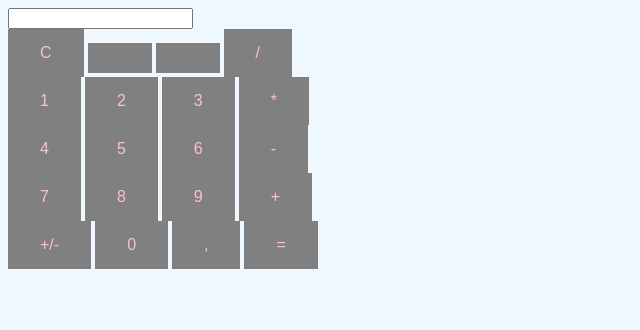
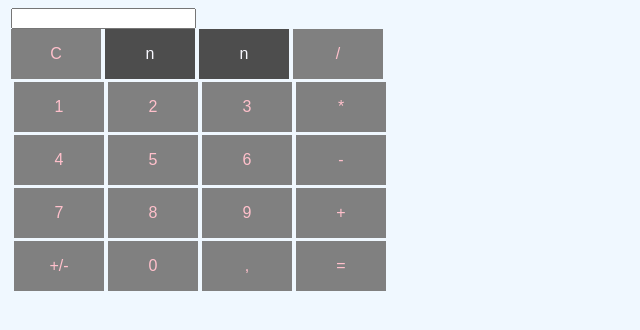
Before and after one commit to okaypavel/kalkulator, a plain HTML site: page index.html in a window 1280 px wide. Shown: the whole page, without its empty margins (0-640 px from the left). Drawn offline with Linux system fonts and the light colour scheme.

Commit message:
kolory i rozmiary

```diff
--- a/index.html
+++ b/index.html
@@ -7,33 +7,33 @@
     <link rel="stylesheet" href="style.css">
 </head>
 <body>
-  <div>
+  <div class="divClass">
     <input type="text">
     <div>
         <button class="btn">C</button>
-        <button class="btn"></button>
-        <button class="btn"></button>
+        <button class="btn btn-disabled" type="button" disabled>n</button>
+        <button class="btn btn-disabled" type="button" disabled>n</button>
         <button class="btn">/</button>
     </div>
-    <div>
+    <div class="divClass">
         <button class="btn">1</button>
         <button class="btn">2</button>
         <button class="btn">3</button>
         <button class="btn">*</button>
     </div>
-    <div>
+    <div class="divClass">
         <button class="btn">4</button>
         <button class="btn">5</button>
         <button class="btn">6</button>
         <button class="btn">-</button>
     </div>
-    <div>
+    <div class="divClass">
         <button class="btn">7</button>
         <button class="btn">8</button>
         <button class="btn">9</button>
         <button class="btn">+</button>
     </div>
-    <div>
+    <div class="divClass">
         <button class="btn">+/-</button>
         <button class="btn">0</button>
         <button class="btn">,</button>
--- a/style.css
+++ b/style.css
@@ -11,4 +11,14 @@ body {
     text-decoration: none;
     display: inline-block;
     font-size: 16px;
+    min-width:  90px;
+    min-height: 50px;
 }
+
+.btn-disabled{
+    background-color: #4d4d4d;
+    color: ghostwhite;
+}
+.divClass{
+    margin: 3px;
+}
```
